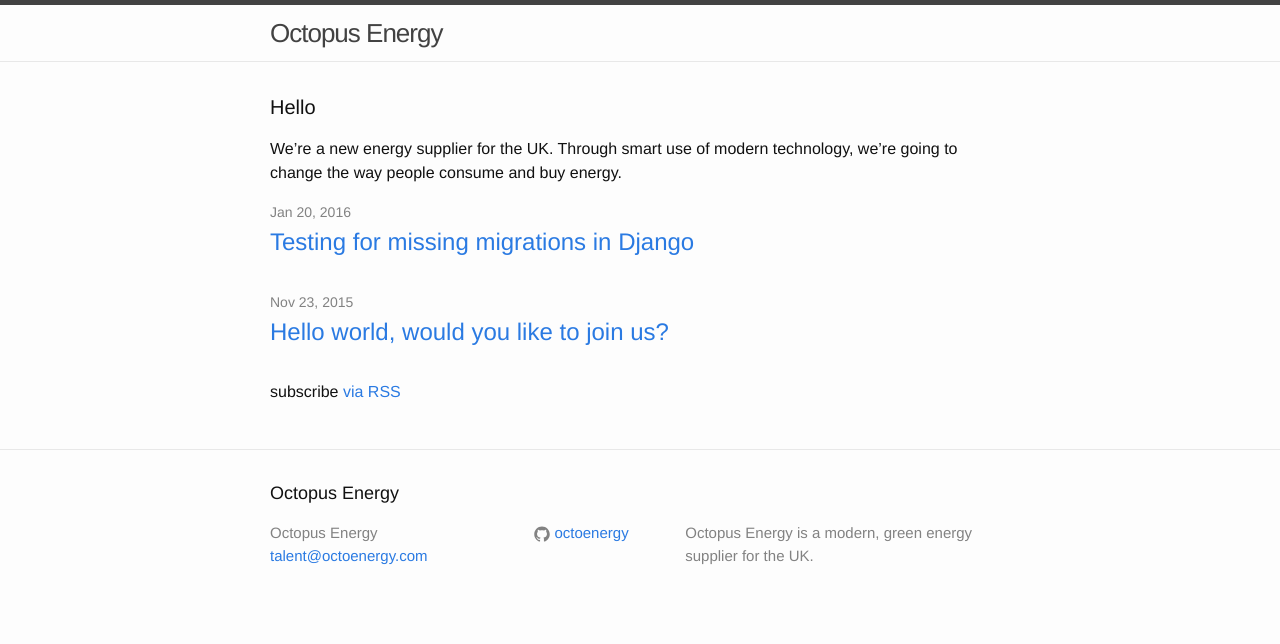
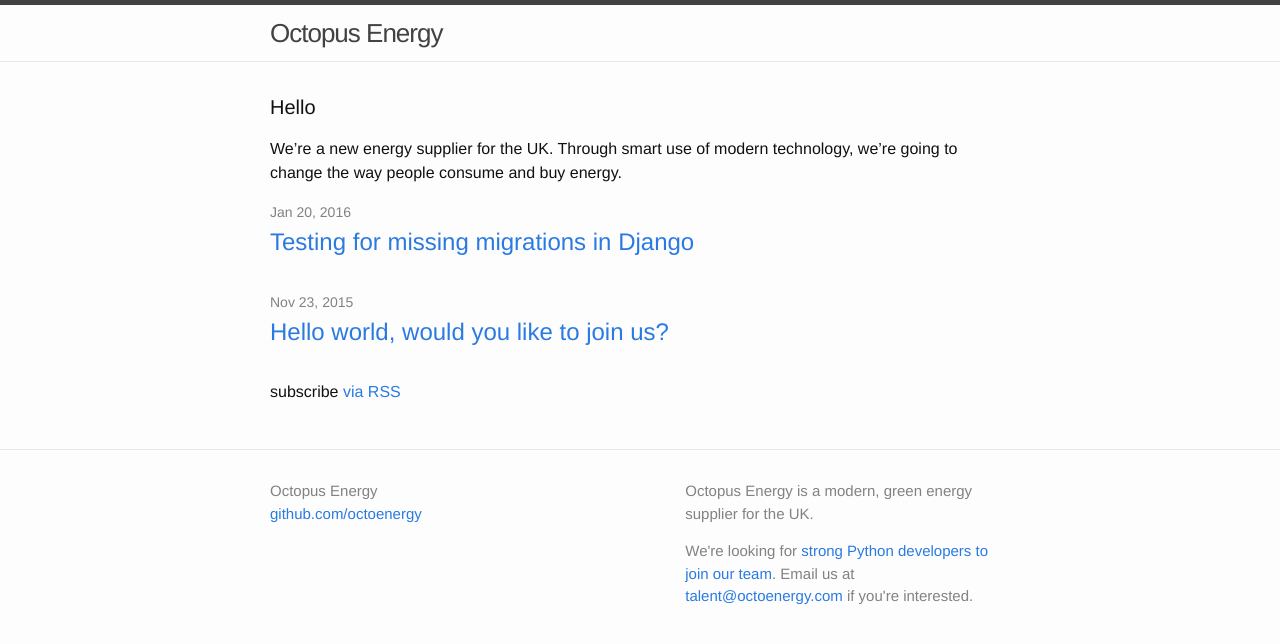
Before and after one commit to octoenergy/octoenergy.github.io, a Jekyll site: the page built from index.html, in a window 1280 px wide. Shown: the top 644 px of the page. Built offline with Jekyll 4.4.1, drawn with Linux system fonts in a browser that asks for light colours.

Commit message:
Tweak footer to include recruitment details

```diff
--- a/_config.yml
+++ b/_config.yml
@@ -6,7 +6,7 @@
 baseurl: "" # the subpath of your site, e.g. /blog/
 url: "http://tech.octopus.energy" # the base hostname & protocol for your site
 twitter_username:
-github_username:  octoenergy
+github_username: octoenergy
 
 # Build settings
 markdown: kramdown
--- a/_includes/footer.html
+++ b/_includes/footer.html
@@ -2,51 +2,29 @@
 
   <div class="wrapper">
 
-    <h2 class="footer-heading">{{ site.title }}</h2>
-
     <div class="footer-col-wrapper">
-      <div class="footer-col  footer-col-1">
+      <div class="footer-col footer-col-1">
         <ul class="contact-list">
           <li>{{ site.title }}</li>
-          <li><a href="mailto:{{ site.email }}">{{ site.email }}</a></li>
-        </ul>
-      </div>
-
-      <div class="footer-col  footer-col-2">
-        <ul class="social-media-list">
           {% if site.github_username %}
           <li>
             <a href="https://github.com/{{ site.github_username }}">
-              <span class="icon  icon--github">
-                <svg viewBox="0 0 16 16">
-                  <path fill="#828282" d="M7.999,0.431c-4.285,0-7.76,3.474-7.76,7.761 c0,3.428,2.223,6.337,5.307,7.363c0.388,0.071,0.53-0.168,0.53-0.374c0-0.184-0.007-0.672-0.01-1.32 c-2.159,0.469-2.614-1.04-2.614-1.04c-0.353-0.896-0.862-1.135-0.862-1.135c-0.705-0.481,0.053-0.472,0.053-0.472 c0.779,0.055,1.189,0.8,1.189,0.8c0.692,1.186,1.816,0.843,2.258,0.645c0.071-0.502,0.271-0.843,0.493-1.037 C4.86,11.425,3.049,10.76,3.049,7.786c0-0.847,0.302-1.54,0.799-2.082C3.768,5.507,3.501,4.718,3.924,3.65 c0,0,0.652-0.209,2.134,0.796C6.677,4.273,7.34,4.187,8,4.184c0.659,0.003,1.323,0.089,1.943,0.261 c1.482-1.004,2.132-0.796,2.132-0.796c0.423,1.068,0.157,1.857,0.077,2.054c0.497,0.542,0.798,1.235,0.798,2.082 c0,2.981-1.814,3.637-3.543,3.829c0.279,0.24,0.527,0.713,0.527,1.437c0,1.037-0.01,1.874-0.01,2.129 c0,0.208,0.14,0.449,0.534,0.373c3.081-1.028,5.302-3.935,5.302-7.362C15.76,3.906,12.285,0.431,7.999,0.431z"/>
-                </svg>
-              </span>
-
-              <span class="username">{{ site.github_username }}</span>
-            </a>
-          </li>
-          {% endif %}
-
-          {% if site.twitter_username %}
-          <li>
-            <a href="https://twitter.com/{{ site.twitter_username }}">
-              <span class="icon  icon--twitter">
-                <svg viewBox="0 0 16 16">
-                  <path fill="#828282" d="M15.969,3.058c-0.586,0.26-1.217,0.436-1.878,0.515c0.675-0.405,1.194-1.045,1.438-1.809
-                  c-0.632,0.375-1.332,0.647-2.076,0.793c-0.596-0.636-1.446-1.033-2.387-1.033c-1.806,0-3.27,1.464-3.27,3.27 c0,0.256,0.029,0.506,0.085,0.745C5.163,5.404,2.753,4.102,1.14,2.124C0.859,2.607,0.698,3.168,0.698,3.767 c0,1.134,0.577,2.135,1.455,2.722C1.616,6.472,1.112,6.325,0.671,6.08c0,0.014,0,0.027,0,0.041c0,1.584,1.127,2.906,2.623,3.206 C3.02,9.402,2.731,9.442,2.433,9.442c-0.211,0-0.416-0.021-0.615-0.059c0.416,1.299,1.624,2.245,3.055,2.271 c-1.119,0.877-2.529,1.4-4.061,1.4c-0.264,0-0.524-0.015-0.78-0.046c1.447,0.928,3.166,1.469,5.013,1.469 c6.015,0,9.304-4.983,9.304-9.304c0-0.142-0.003-0.283-0.009-0.423C14.976,4.29,15.531,3.714,15.969,3.058z"/>
-                </svg>
-              </span>
-
-              <span class="username">{{ site.twitter_username }}</span>
+              <span class="username">github.com/{{ site.github_username }}</span>
             </a>
           </li>
           {% endif %}
         </ul>
       </div>
 
-      <div class="footer-col  footer-col-3">
+      <div class="footer-col footer-col-2">
+      </div>
+
+      <div class="footer-col footer-col-3">
         <p class="text">{{ site.description }}</p>
+        <p class="text">
+            We're looking for <a href="/2015/11/23/tech-jobs.html">strong Python developers to join our team</a>.
+            Email us at <a href="mailto:{{ site.email }}">{{ site.email }}</a> if you're interested.
+        </p>
       </div>
     </div>
 
```
Also changed, not shown: 4 other files.
